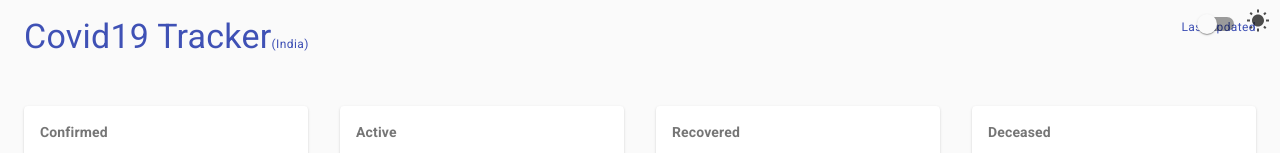
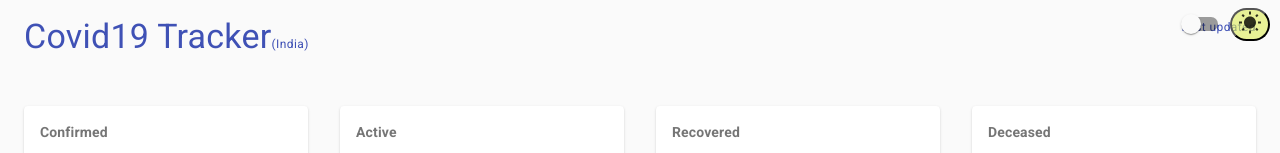
Before and after one commit to OffPe/react-covid19-stats, a React (Create React App) app: page / in a window 1280 px wide. Shown: the top 153 px of the page. Built offline with nearby package versions, Linux system fonts and the light colour scheme; no server answers.

Commit message:
No warnings

```diff
--- a/src/components/ThemeSwitcher.js
+++ b/src/components/ThemeSwitcher.js
@@ -3,6 +3,7 @@ import Box from "@material-ui/core/Box";
 import Switch from "@material-ui/core/Switch";
 import WbSunnyIcon from '@material-ui/icons/WbSunny';
 import { makeStyles } from "@material-ui/core/styles";
+import '../dark.css';
 
 const useStyles =  makeStyles(() => ({
   themeChange: {
@@ -44,12 +45,12 @@ function useThemeSwitcher(){
         color="default"
       />
 
-    <a
+    <button
     className = "cursor-pointer"
 
     >
       {mode === "dark" ? <WbSunnyIcon className = {classes.themeIcon}/> : <WbSunnyIcon className = {classes.themeIcon}/>}
-      </a>
+      </button>
       </Box>
       </div>
   );
--- a/src/dark.css
+++ b/src/dark.css
@@ -1,3 +1,8 @@
 body.dark-mode{
     background: rgb(61, 59, 59);
 }
+
+.cursor-pointer{
+border-radius: 20px;
+background-color: #ddec579c;
+}
```
Also changed, not shown: src/App.js (+3 -4 lines).
